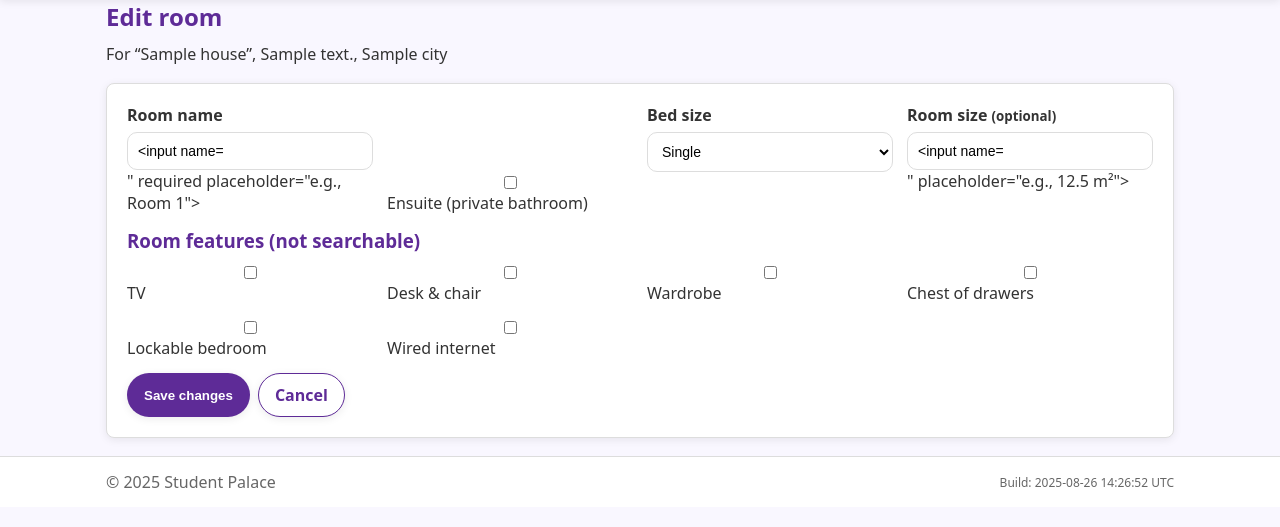
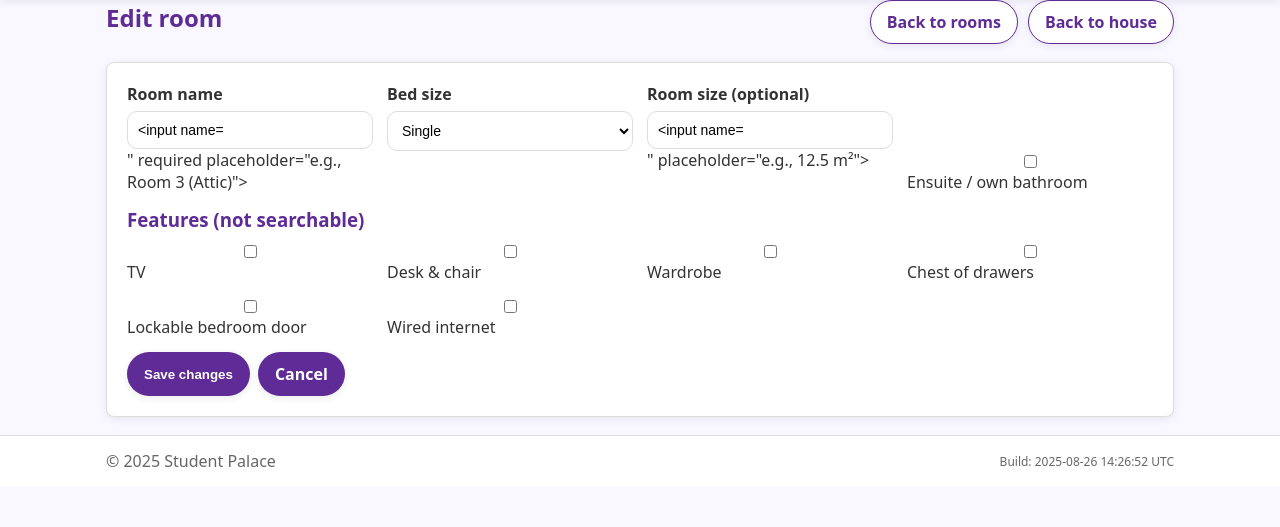
Before and after one commit to matthewnmoore/student-palace, a Flask app: template templates/room_form.html in a window 1280 px wide. Shown: the part 105-632 px from the top of the page. Run offline with Flask 3, Linux system fonts and the light colour scheme; the template is opened without the code that fills it: most values are stand-ins (such as "Sample title", 1, 10 or a date in 2020); form fields are guessed from the names that the template uses; parts of the project's set-up code (start-up, migrations or seed data) failed here and were passed over.

Commit message:
Update room_form.html

```diff
--- a/templates/room_form.html
+++ b/templates/room_form.html
@@ -1,50 +1,74 @@
 {% extends "base.html" %}
-{% block title %}{{ 'Add room' if mode=='new' else 'Edit room' }} – {{ house.title }} · Student Palace{% endblock %}
+{% block title %}{{ 'Add room' if mode=='new' else 'Edit room' }} – Student Palace{% endblock %}
 {% block content %}
 <section class="wrap">
-  <h1>{{ 'Add a room' if mode=='new' else 'Edit room' }}</h1>
-  <p class="muted">For “{{ house.title }}”, {{ house.address }}, {{ house.city }}</p>
+  <div class="flex-between" style="margin-bottom:10px">
+    <h1 class="mt-0">{{ 'Add a room' if mode=='new' else 'Edit room' }}</h1>
+    <div class="inline-actions">
+      <a class="btn btn-outline" href="{{ url_for('rooms_list', hid=house.id) }}">Back to rooms</a>
+      <a class="btn btn-outline" href="{{ url_for('house_edit', hid=house.id) }}">Back to house</a>
+    </div>
+  </div>
 
   <form method="post" class="card">
     <div class="grid grid-2">
       <label class="field">
         <span class="label">Room name</span>
-        <input type="text" name="name" value="{{ form.name or '' }}" required placeholder="e.g., Room 1">
-      </label>
-
-      <label class="field" style="align-self:end">
-        <input type="checkbox" name="ensuite" {% if form.ensuite in ['1',1,'on',True] %}checked{% endif %}>
-        <span class="label-inline">Ensuite (private bathroom)</span>
+        <input type="text" name="name" value="{{ (form.name or '') if form else '' }}" required placeholder="e.g., Room 3 (Attic)">
       </label>
 
       <label class="field">
         <span class="label">Bed size</span>
         <select name="bed_size" required>
+          {% set bed = (form.bed_size or '') if form else '' %}
           {% for b in ['Single','Small double','Double','King'] %}
-            <option value="{{ b }}" {% if form and form.bed_size==b %}selected{% endif %}>{{ b }}</option>
+            <option value="{{ b }}" {% if bed==b %}selected{% endif %}>{{ b }}</option>
           {% endfor %}
         </select>
       </label>
 
       <label class="field">
-        <span class="label">Room size <small class="muted">(optional)</small></span>
-        <input type="text" name="room_size" value="{{ form.room_size or '' }}" placeholder="e.g., 12.5 m²">
+        <span class="label">Room size (optional)</span>
+        <input type="text" name="room_size" value="{{ (form.room_size or '') if form else '' }}" placeholder="e.g., 12.5 m²">
+      </label>
+
+      <label class="field" style="align-self:end">
+        <input type="checkbox" name="ensuite" {% if form and form.ensuite in ['1',1,'on',True] %}checked{% endif %}>
+        <span class="label-inline">Ensuite / own bathroom</span>
       </label>
     </div>
 
-    <h3 style="margin-top:14px">Room features (not searchable)</h3>
+    <h3 style="margin-top:14px">Features (not searchable)</h3>
     <div class="grid grid-2">
-      <label class="field checkbox"><input type="checkbox" name="tv" {% if form.tv in ['1',1,'on',True] %}checked{% endif %}> <span>TV</span></label>
-      <label class="field checkbox"><input type="checkbox" name="desk_chair" {% if form.desk_chair in ['1',1,'on',True] %}checked{% endif %}> <span>Desk & chair</span></label>
-      <label class="field checkbox"><input type="checkbox" name="wardrobe" {% if form.wardrobe in ['1',1,'on',True] %}checked{% endif %}> <span>Wardrobe</span></label>
-      <label class="field checkbox"><input type="checkbox" name="chest_drawers" {% if form.chest_drawers in ['1',1,'on',True] %}checked{% endif %}> <span>Chest of drawers</span></label>
-      <label class="field checkbox"><input type="checkbox" name="lockable_door" {% if form.lockable_door in ['1',1,'on',True] %}checked{% endif %}> <span>Lockable bedroom</span></label>
-      <label class="field checkbox"><input type="checkbox" name="wired_internet" {% if form.wired_internet in ['1',1,'on',True] %}checked{% endif %}> <span>Wired internet</span></label>
+      <label class="field checkbox">
+        <input type="checkbox" name="tv" {% if form and form.tv in ['1',1,'on',True] %}checked{% endif %}>
+        <span>TV</span>
+      </label>
+      <label class="field checkbox">
+        <input type="checkbox" name="desk_chair" {% if form and form.desk_chair in ['1',1,'on',True] %}checked{% endif %}>
+        <span>Desk &amp; chair</span>
+      </label>
+      <label class="field checkbox">
+        <input type="checkbox" name="wardrobe" {% if form and form.wardrobe in ['1',1,'on',True] %}checked{% endif %}>
+        <span>Wardrobe</span>
+      </label>
+      <label class="field checkbox">
+        <input type="checkbox" name="chest_drawers" {% if form and form.chest_drawers in ['1',1,'on',True] %}checked{% endif %}>
+        <span>Chest of drawers</span>
+      </label>
+      <label class="field checkbox">
+        <input type="checkbox" name="lockable_door" {% if form and form.lockable_door in ['1',1,'on',True] %}checked{% endif %}>
+        <span>Lockable bedroom door</span>
+      </label>
+      <label class="field checkbox">
+        <input type="checkbox" name="wired_internet" {% if form and form.wired_internet in ['1',1,'on',True] %}checked{% endif %}>
+        <span>Wired internet</span>
+      </label>
     </div>
 
     <div style="margin-top:14px;display:flex;gap:8px;flex-wrap:wrap">
       <button class="btn" type="submit">{{ 'Create room' if mode=='new' else 'Save changes' }}</button>
-      <a class="btn btn-outline" href="{{ url_for('rooms_list', hid=house.id) }}">Cancel</a>
+      <a class="btn" href="{{ url_for('rooms_list', hid=house.id) }}">Cancel</a>
     </div>
   </form>
 </section>
```
